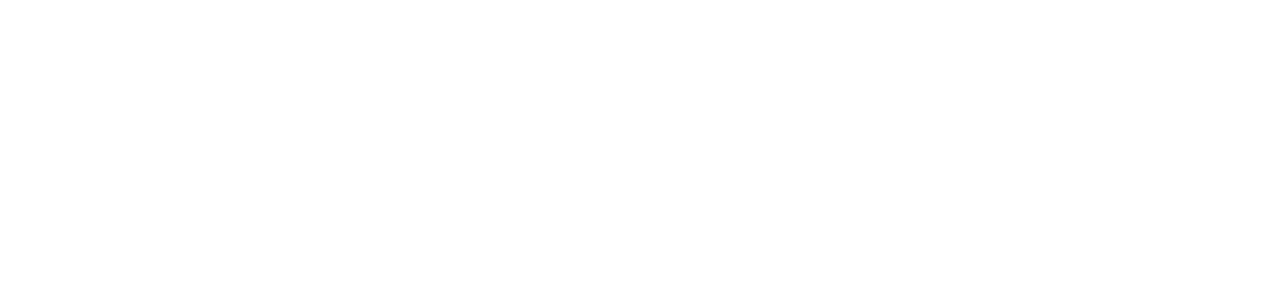
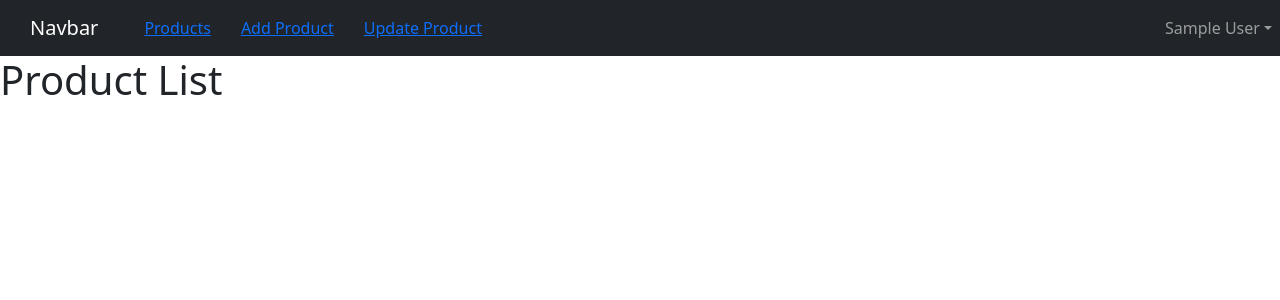
Before and after one commit to sharad9201/amazon-clone, a React (Create React App) app: page / in a window 1280 px wide. Shown: the top 300 px of the page. Built offline with nearby package versions, Linux system fonts and the light colour scheme; sample sign-in values are in the browser's storage.

Commit message:
product list with switch intervation

```diff
--- a/src/App.js
+++ b/src/App.js
@@ -8,12 +8,16 @@
 import Header from "./Header";
 import AddProduct from "./AddProduct";
 import UpdateProduct from "./UpdateProduct";
+import ProductList from "./ProductList";
+
 import Protected from "./Protected";
 
 function App() {
   return (
     <Router>
+
         <div className="App">
+        <Switch>
             {/* <h1>E-Comm Project</h1> */}
               <Route path="/login">
                   <Login />
@@ -27,6 +31,11 @@
                 <Route path="/update">
                   <Protected Cmp={UpdateProduct} />
                 </Route>
+                {/* blank path should be last so it doesnot overlaps othenr routes */}
+                <Route path="/">
+                  <Protected Cmp={ProductList} />
+                </Route>
+              </Switch>
         </div>
     </Router>
   );
--- a/src/Header.js
+++ b/src/Header.js
@@ -19,6 +19,7 @@
         <Nav className="me-auto">
           {localStorage.getItem("user-info") ? (
             <>
+              <Link to="/">Products</Link>
               <Link to="/add">Add Product</Link>
               <Link to="/update">Update Product</Link>
             </>
--- /dev/null
+++ b/src/ProductList.js
@@ -0,0 +1,13 @@
+import Header from "./Header";
+
+function ProductList(){
+
+    return(
+        <div>
+            <Header />
+            <h1>Product List</h1>
+        </div>
+    )
+}
+
+export default ProductList;
--- a/src/UpdateProduct.js
+++ b/src/UpdateProduct.js
@@ -5,7 +5,7 @@
     return (
         <div className="">
             <Header />
-            <h1>update page</h1>
+            <h1>here goes the update</h1>
          </div>
    )
 }
```
Lines whose indentation alone changed are shown as unchanged.
